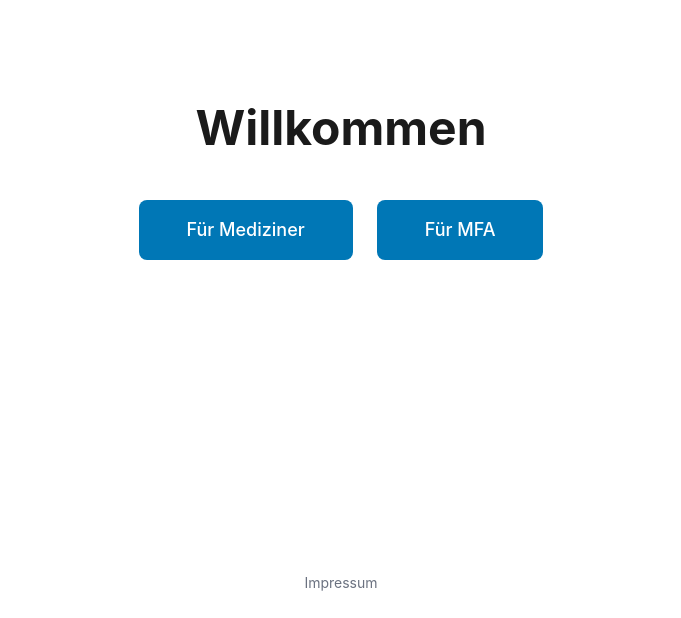
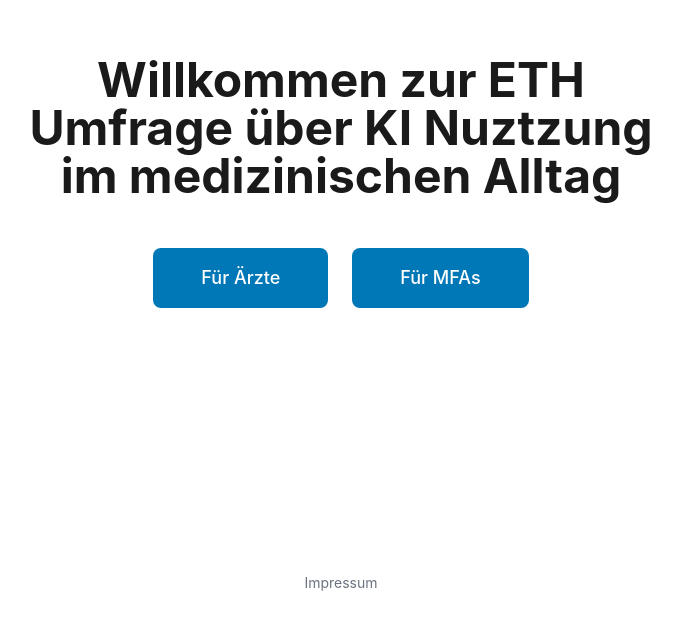
Before and after one commit to tobiasbudig/MyForm, a React (Vite) app in the folder client/: page / in a window 1280 px wide. Shown: the part 182-800 px from the top of the page, without its empty margins (299-980 px from the left). Built offline with nearby package versions, Linux system fonts and the light colour scheme; no server answers.

Commit message:
optimized docker files

```diff
--- a/client/src/pages/HomePage.jsx
+++ b/client/src/pages/HomePage.jsx
@@ -13,20 +13,20 @@
       <div className="max-w-2xl text-center flex-1 flex items-center">
         <div>
           <h1 className="text-5xl font-bold text-textPrimary mb-12">
-            Willkommen
+            Willkommen zur ETH Umfrage über KI Nuztzung im medizinischen Alltag
           </h1>
           <div className="flex flex-col sm:flex-row gap-6 justify-center items-center">
             <Link
               to="/form/doctor"
               className="px-12 py-4 bg-primary text-white text-lg rounded-lg font-medium hover:bg-primary-hover transition-default hover:scale-105 hover:shadow-lg w-full sm:w-auto"
             >
-              Für Mediziner
+              Für Ärzte
             </Link>
             <Link
               to="/form/mfa"
               className="px-12 py-4 bg-primary text-white text-lg rounded-lg font-medium hover:bg-primary-hover transition-default hover:scale-105 hover:shadow-lg w-full sm:w-auto"
             >
-              Für MFA
+              Für MFAs
             </Link>
           </div>
         </div>
```
Also changed, not shown: 2 other files (tests, documents, lock files or other folders).
